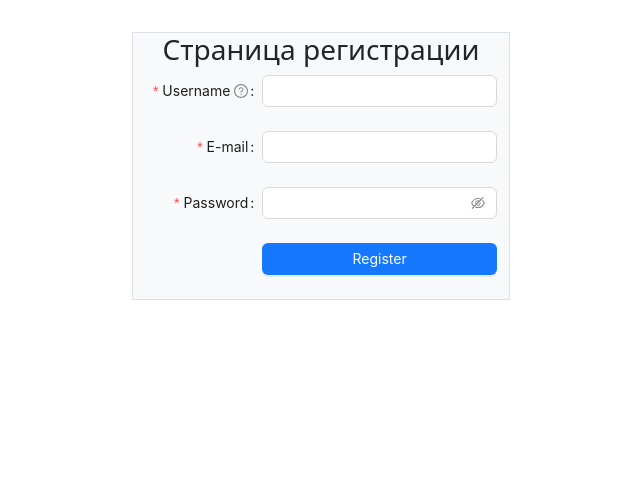
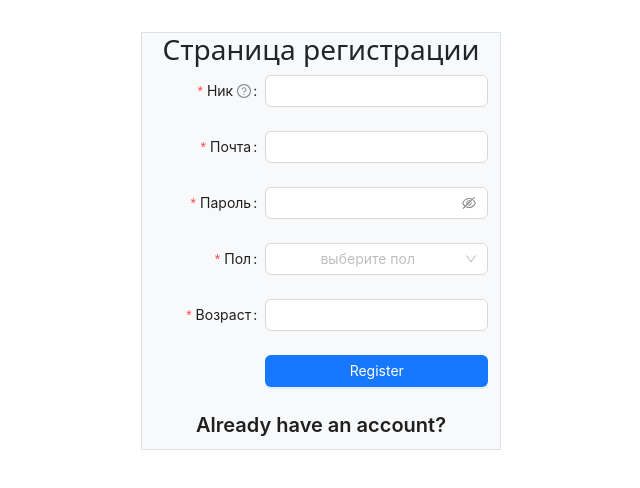
Before and after one commit to Arminonly/Todo_tasks, a React (Vite) app: page / in a window 1280 px wide. Shown: the top 488 px of the page, without its empty margins (319-959 px from the left). Built offline with nearby package versions, Linux system fonts and the light colour scheme.

Commit message:
Указаны  лейблы формы регистрации

```diff
--- /dev/null
+++ b/src/api/formApi.jsx
@@ -0,0 +1,33 @@
+export const formItemLayout = {
+    labelCol: {
+      xs: {
+        span: 24
+      },
+      sm: {
+        span: 8
+      }
+    },
+    wrapperCol: {
+      xs: {
+        span: 24
+      },
+      sm: {
+        span: 16
+      }
+    }
+  };
+//    default formItemLayout
+
+
+ export  const tailFormItemLayout = {
+    wrapperCol: {
+      xs: {
+        span: 24,
+        offset: 0
+      },
+      sm: {
+        span: 16,
+        offset: 8
+      }
+    }
+  };
--- a/src/pages/registry/RegistryPage.jsx
+++ b/src/pages/registry/RegistryPage.jsx
@@ -1,41 +1,12 @@
 import { Container } from 'reactstrap';
-import { Button, Form, InputNumber, Typography } from 'antd';
+import { Form, Typography } from 'antd';
 import { UsernamePage } from './registryComponents/UsernamePage';
 import { EmailPage } from './registryComponents/EmailPage';
 import { PasswordPage } from './registryComponents/PasswordPage';
-
-
-const formItemLayout = {
-  labelCol: {
-    xs: {
-      span: 24
-    },
-    sm: {
-      span: 8
-    }
-  },
-  wrapperCol: {
-    xs: {
-      span: 24
-    },
-    sm: {
-      span: 16
-    }
-  }
-};
-
-const tailFormItemLayout = {
-  wrapperCol: {
-    xs: {
-      span: 24,
-      offset: 0
-    },
-    sm: {
-      span: 16,
-      offset: 8
-    }
-  }
-};
+import { GenderPage } from './registryComponents/GenderPage';
+import { AgePage } from './registryComponents/AgePage';
+import { formItemLayout } from '../../api/formApi';
+import { RegistryButton } from './registryComponents/RegistryButton';
 
 export const RegistryPage = () => {
   const onFinish = async (values) => {
@@ -67,13 +38,11 @@ export const RegistryPage = () => {
           <UsernamePage />
           <EmailPage />
           <PasswordPage />
-
-            <Form.Item {...tailFormItemLayout}>
-            <Button type="primary" htmlType="submit" block>
-              Register
-            </Button>
-          </Form.Item>
+          <GenderPage />
+          <AgePage />
+          <RegistryButton />
         </Form>
+        <Typography.Title level={4}>Already have an account?</Typography.Title>
       </Container>
     </>
   );
--- a/src/pages/registry/registryComponents/AgePage.jsx
+++ b/src/pages/registry/registryComponents/AgePage.jsx
@@ -4,11 +4,11 @@ export const AgePage = () => {
   return (
     <Form.Item
       name="age"
-      label="Age"
+      label="Возраст"
       rules={[
         {
           required: true,
-          message: 'Please select age!'
+          message: 'Укажите ваш возраст!'
         }
       ]}
     >
--- a/src/pages/registry/registryComponents/EmailPage.jsx
+++ b/src/pages/registry/registryComponents/EmailPage.jsx
@@ -4,15 +4,15 @@ export const EmailPage = () => {
     return (
         <Form.Item
             name="email"
-            label="E-mail"
+            label="Почта"
             rules={[
               {
                 type: 'email',
-                message: 'The input is not valid E-mail!'
+                message: 'Введите правильный E-mail!'
               },
               {
                 required: true,
-                message: 'Please input your E-mail!'
+                message: 'Пожалуйста, укажите ваш E-mail!'
               }
             ]}
           >
--- a/src/pages/registry/registryComponents/GenderPage.jsx
+++ b/src/pages/registry/registryComponents/GenderPage.jsx
@@ -1,24 +1,22 @@
-import {Form, Select} from 'antd';
+import { Form, Select } from 'antd';
 const { Option } = Select;
-
 
 export const GenderPage = () => {
   return (
     <Form.Item
       name="gender"
-            label="Gender"
+      label="Пол"
       rules={[
         {
           required: true,
-                message: 'Please select gender!'
+          message: 'Пожалуйста - укажите Ваш пол!'
         }
       ]}
     >
-            <Select placeholder="select your gender">
-              <Option value="male">Male</Option>
-              <Option value="female">Female</Option>
-              <Option value="other">Other</Option>
+      <Select placeholder="выберите пол">
+        <Option value="male">Мужской</Option>
+        <Option value="female">Женский</Option>
       </Select>
     </Form.Item>
-    )
-}
+  );
+};
--- a/src/pages/registry/registryComponents/PasswordPage.jsx
+++ b/src/pages/registry/registryComponents/PasswordPage.jsx
@@ -5,11 +5,11 @@ export const PasswordPage = () => {
     return (
         <Form.Item
         name="password"
-        label="Password"
+        label="Пароль"
         rules={[
           {
             required: true,
-            message: 'Please input your password!'
+            message: 'Пожалуйста, введите пароль!'
           }
         ]}
         hasFeedback
--- /dev/null
+++ b/src/pages/registry/registryComponents/RegistryButton.jsx
@@ -0,0 +1,13 @@
+import { Button, Form } from 'antd';
+import { tailFormItemLayout } from '../../../api/formApi';
+
+
+export const RegistryButton = () => {
+  return (
+    <Form.Item {...tailFormItemLayout}>
+      <Button type="primary" htmlType="submit" block>
+        Register
+      </Button>
+    </Form.Item>
+  );
+};
--- a/src/pages/registry/registryComponents/UsernamePage.jsx
+++ b/src/pages/registry/registryComponents/UsernamePage.jsx
@@ -4,12 +4,12 @@ export const UsernamePage = () => {
     return (
         <Form.Item
         name="username"
-        label="Username"
-        tooltip="What do you want others to call you?"
+        label="Ник"
+        tooltip="Укажите как к Вам можно обращаться?"
         rules={[
           {
             required: true,
-            message: 'Please input your username!',
+            message: 'Пожалуйста, укажите Ваш ник!',
             whitespace: true
           }
         ]}
```
Lines whose indentation alone changed are shown as unchanged.
